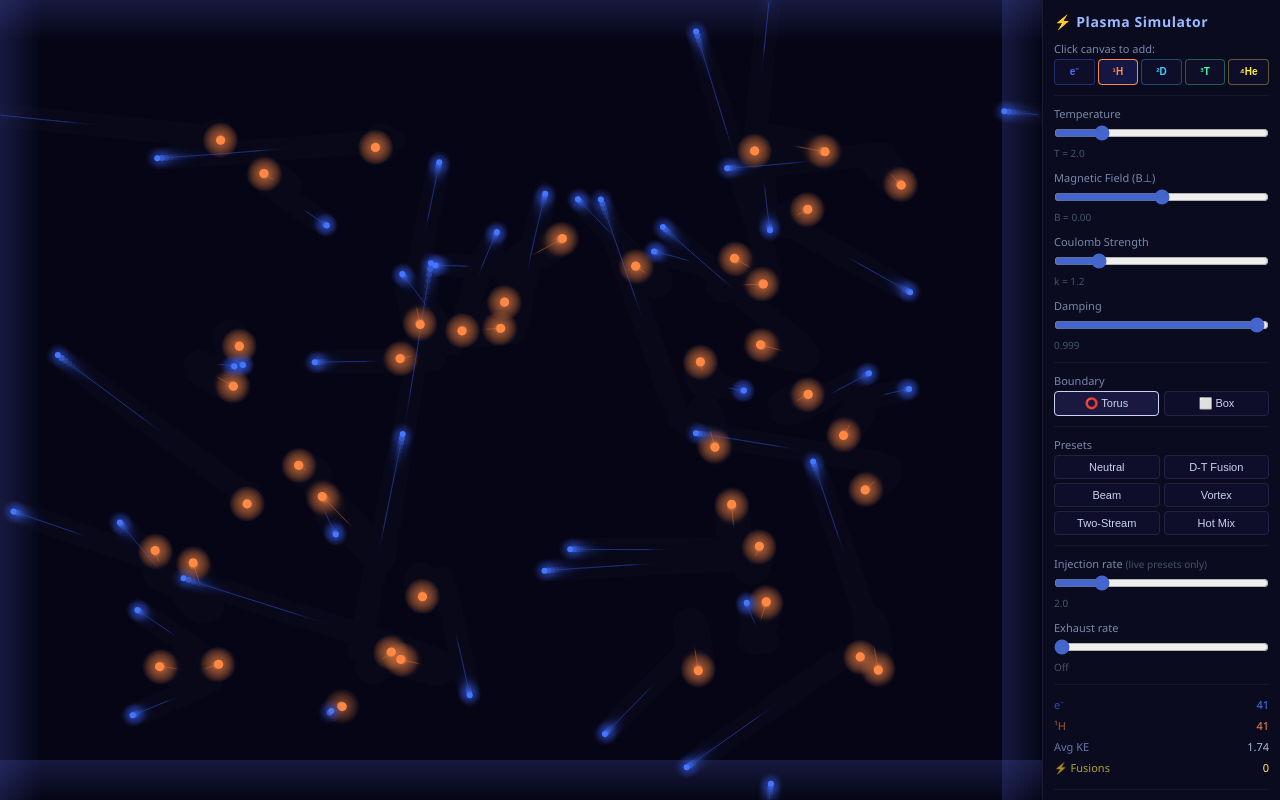
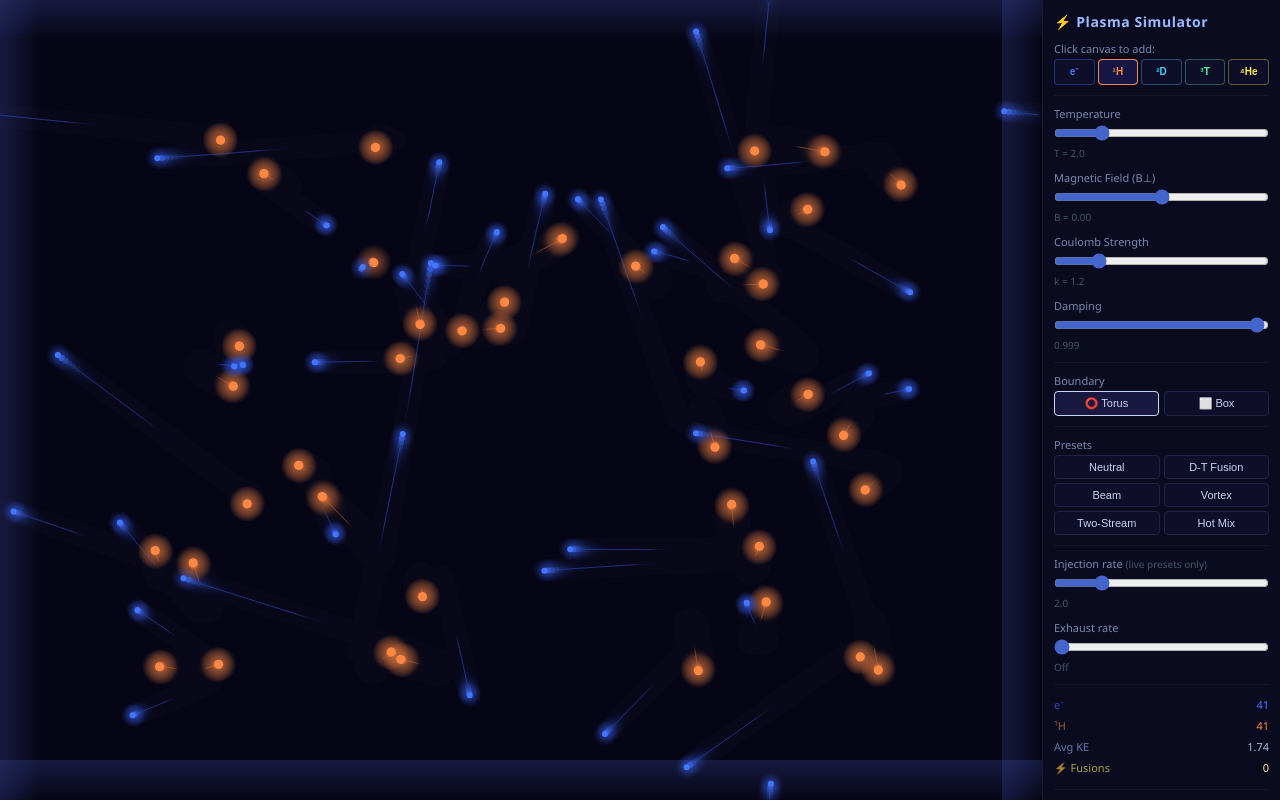
Before and after one commit to mickeyshaughnessy/PlasmaSim, a plain HTML site: page index.html in a window 1280 px wide. Drawn offline with Linux system fonts and the light colour scheme; animation ran at ten frames a second.

Commit message:
Make injection/exhaust charge-neutral, preferentially exhaust He-4
- injectParticles: always emits exactly 1 ion + 1 electron per event
  (H for neutral, random D/T for dt, random ion for hot)
- exhaust: removes 1 ion + 1 electron per event; picks ⁴He ions first
  so fusion ash is cleared preferentially, falling back to a random ion

Co-Authored-By: Claude Sonnet 4.6 <noreply@anthropic.com>

```diff
--- a/index.html
+++ b/index.html
@@ -453,35 +453,23 @@ function loadPreset(name) {
 }
 
 // ─── Particle injection (live presets) ───────────────────
+// Always injects exactly 1 ion + 1 electron (charge-neutral pair).
 function injectParticles() {
   const W = canvas.width, H = canvas.height;
+  const x = Math.random() * W, y = Math.random() * H;
 
+  let ionType;
   if (activePreset === 'neutral') {
-    const n = 1 + Math.floor(Math.random() * 2); // 1-2 pairs
-    for (let i = 0; i < n; i++) {
-      const x = Math.random() * W, y = Math.random() * H;
-      particles.push(mkParticle(x, y, 'H'));
-      particles.push(mkParticle(x + gauss()*15, y + gauss()*15, 'e'));
-    }
+    ionType = 'H';
+  } else if (activePreset === 'dt') {
+    ionType = Math.random() < 0.5 ? 'D' : 'T';
+  } else if (activePreset === 'hot') {
+    const ionPool = ['H', 'D', 'T', 'He'];
+    ionType = ionPool[Math.floor(Math.random() * ionPool.length)];
+  }
 
-  } else if (activePreset === 'dt') {
-    for (let i = 0; i < 2; i++) {
-      const x = Math.random() * W, y = Math.random() * H;
-      particles.push(mkParticle(x, y, 'D'));
-      particles.push(mkParticle(x + gauss()*20, y + gauss()*20, 'T'));
-      particles.push(mkParticle(Math.random()*W, Math.random()*H, 'e'));
-      particles.push(mkParticle(Math.random()*W, Math.random()*H, 'e'));
-    }
-
-  } else if (activePreset === 'hot') {
-    const pool = ['H','H','D','D','T','He','e','e','e','e'];
-    const n = 2 + Math.floor(Math.random() * 3);
-    for (let i = 0; i < n; i++) {
-      const type = pool[Math.floor(Math.random() * pool.length)];
-      const { vx, vy } = thermalV(type);
-      particles.push(new Particle(Math.random()*W, Math.random()*H, vx*1.8, vy*1.8, type));
-    }
-  }
+  particles.push(mkParticle(x, y, ionType));
+  particles.push(mkParticle(x + gauss()*15, y + gauss()*15, 'e'));
 }
 
 // ─── Physics ──────────────────────────────────────────────
@@ -554,9 +542,22 @@ function step() {
     injectParticles();
   }
 
-  // Exhaust (always, when enabled)
-  if (exhaustEvery > 0 && particles.length > 0 && frameCount % exhaustEvery === 0) {
-    particles.splice(Math.floor(Math.random() * particles.length), 1);
+  // Exhaust (always, when enabled) — removes 1 ion + 1 electron (charge-neutral).
+  // Preferentially removes ⁴He ions; falls back to a random ion.
+  if (exhaustEvery > 0 && frameCount % exhaustEvery === 0) {
+    const heIdx   = particles.reduce((acc, p, i) => { if (p.type === 'He') acc.push(i); return acc; }, []);
+    const ionIdx  = particles.reduce((acc, p, i) => { if (p.charge > 0)   acc.push(i); return acc; }, []);
+    const elecIdx = particles.reduce((acc, p, i) => { if (p.charge < 0)   acc.push(i); return acc; }, []);
+    if (ionIdx.length > 0 && elecIdx.length > 0) {
+      const rmIon  = heIdx.length > 0
+        ? heIdx[Math.floor(Math.random() * heIdx.length)]
+        : ionIdx[Math.floor(Math.random() * ionIdx.length)];
+      const rmElec = elecIdx[Math.floor(Math.random() * elecIdx.length)];
+      // Remove higher index first so the lower index stays valid
+      const [hi, lo] = rmIon > rmElec ? [rmIon, rmElec] : [rmElec, rmIon];
+      particles.splice(hi, 1);
+      particles.splice(lo, 1);
+    }
   }
 
   // Decay flashes
```
